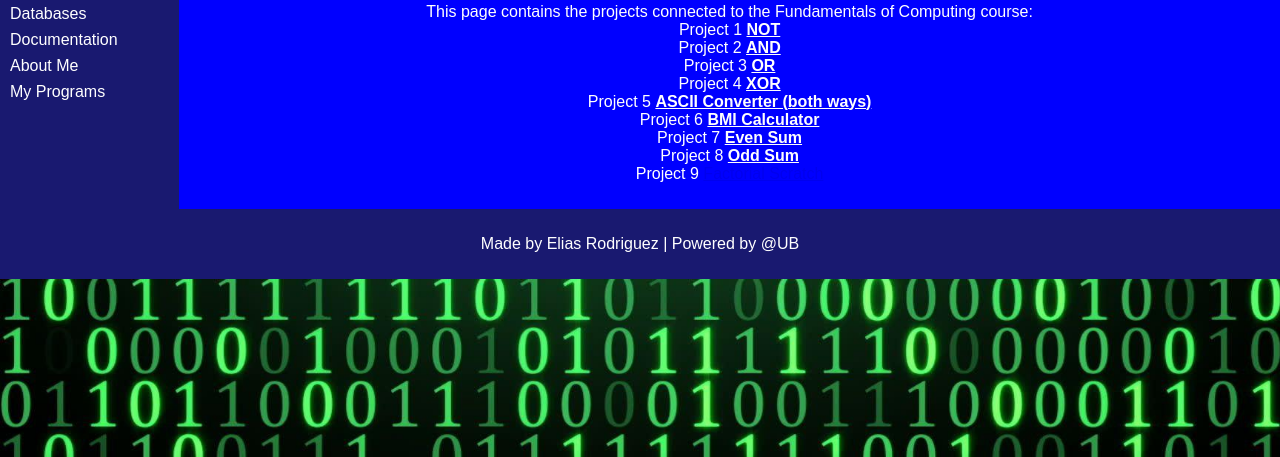
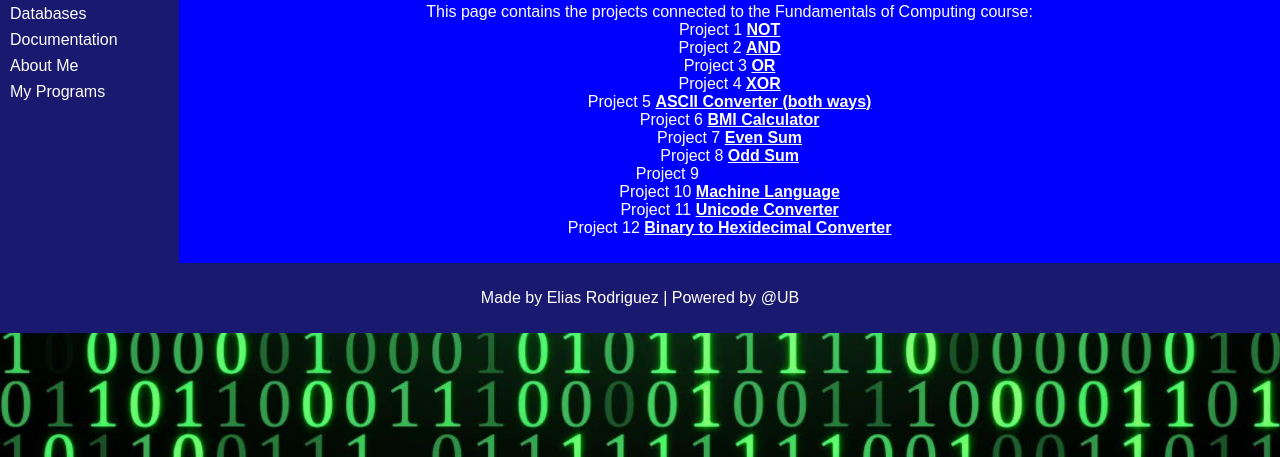
Before and after one commit to reliasbz/foc, a plain HTML site: page project.html in a window 1280 px wide. Shown: the part 343-800 px from the top of the page. Drawn offline with Linux system fonts and the light colour scheme.

Commit message:
Update project list in project.html
Added new projects to the list in the middle column.

```diff
--- a/project.html
+++ b/project.html
@@ -118,6 +118,9 @@ body {
      Project 7 <a href="evenSum.html" style="color: white; font-weight: bold;">Even Sum</a> <br>
      Project 8 <a href="oddSum.html" style="color: white; font-weight: bold;">Odd Sum</a> <br>
      Project 9 <a href="https://scratch.mit.edu/projects/1441366667/editor/">Factorial Scratch</a> <br>
+     Project 10 <a href="machine-language.html" style="color: white; font-weight: bold;">Machine Language</a> <br>
+     Project 11 <a href="uni.html" style="color: white; font-weight: bold;">Unicode Converter</a> <br>
+     Project 12 <a href="binary-to-hex.html" style="color: white; font-weight: bold;">Binary to Hexidecimal Converter</a> <br>
 
      </p>
   </div>
```
